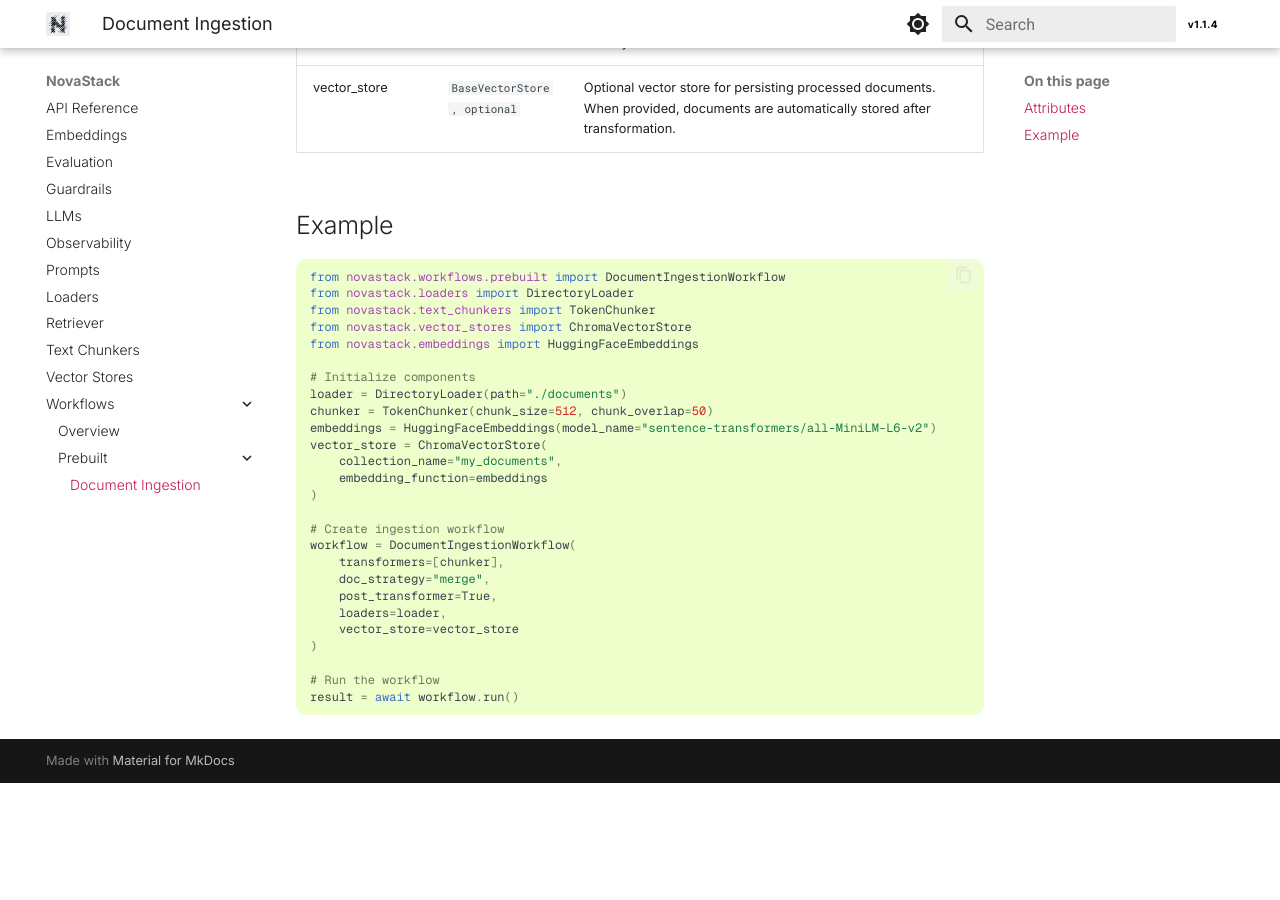
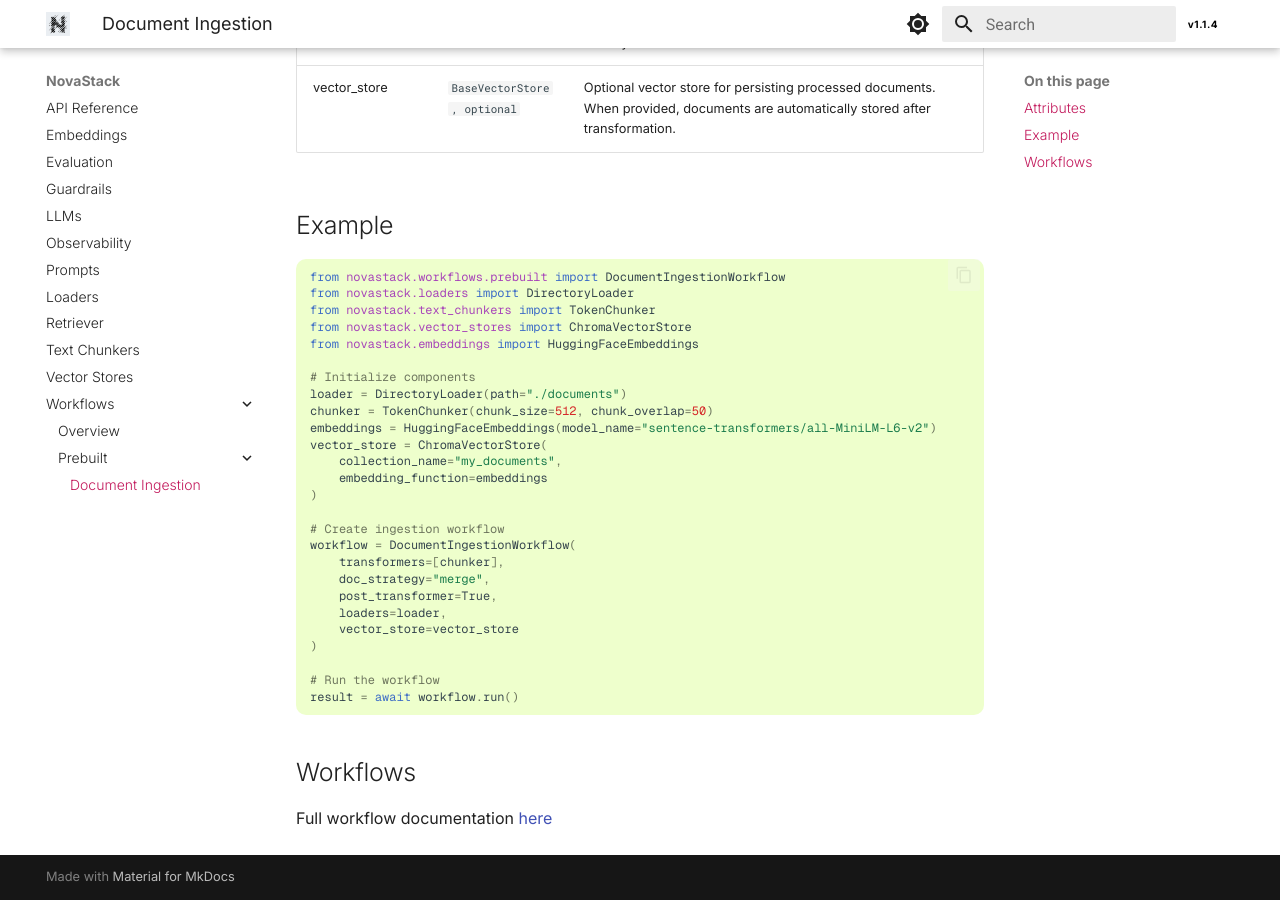
Before and after one commit to novastack-project/novastack, an MkDocs documentation site: the page built from docs/api_reference/api_reference/workflows/prebuilt/document_ingestion.md, in a window 1280 px wide and 900 px high, scrolled down 849 px. Built offline with MkDocs 1.6.1 and Material for MkDocs 9.7.7, drawn with Linux system fonts in a browser that asks for light colours; before the commit the page ends 1632 px from its top, so only the background shows below that.

Commit message:
update readme

````diff
--- a/docs/api_reference/api_reference/workflows/prebuilt/document_ingestion.md
+++ b/docs/api_reference/api_reference/workflows/prebuilt/document_ingestion.md
@@ -56,3 +56,7 @@ workflow = DocumentIngestionWorkflow(
 # Run the workflow
 result = await workflow.run()
 ```
+
+## Workflows
+
+Full workflow documentation [here](https://novastack-project.github.io/novastack/workflows/overview/)
````
